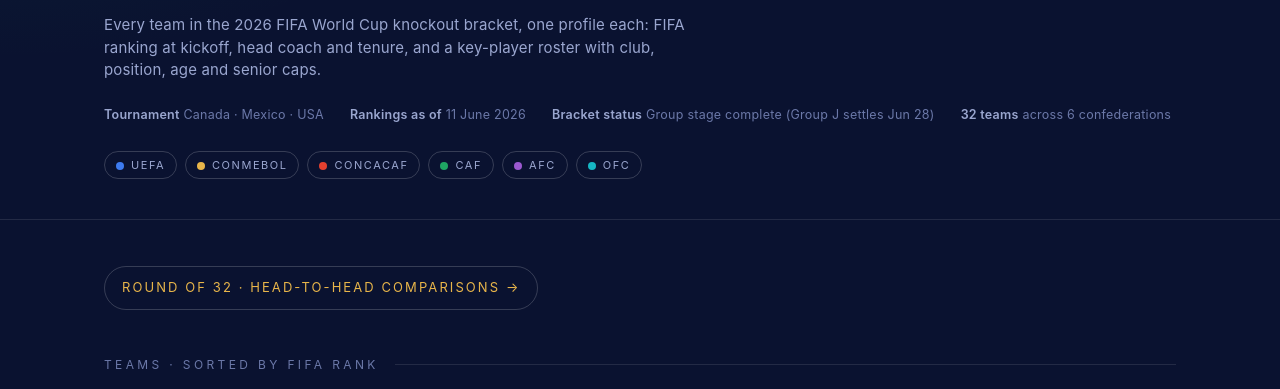
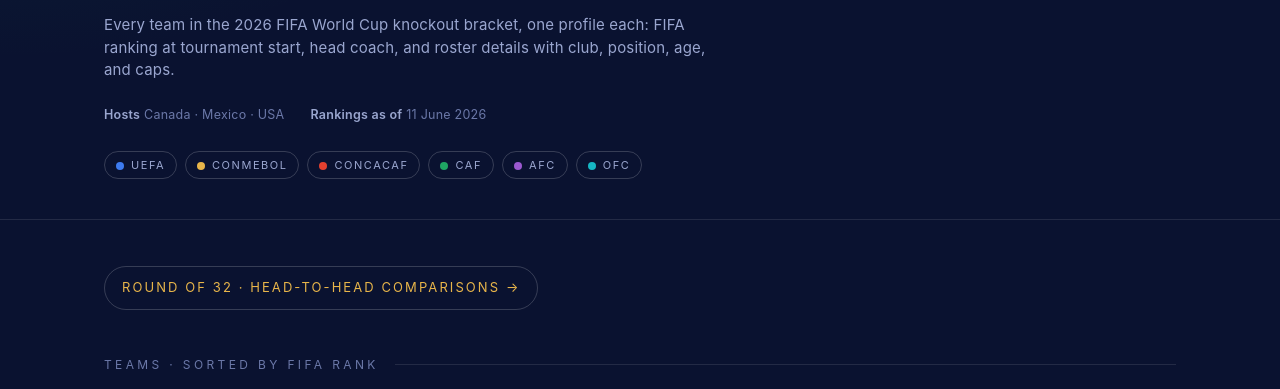
Before and after one commit to stvsmth/wc26-ko, a plain HTML site: page index.html in a window 1280 px wide. Shown: the part 215-604 px from the top of the page. Drawn offline with nearby package versions, Linux system fonts and the light colour scheme.

Commit message:
Clean up header / footer verbiage.

```diff
--- a/index.html
+++ b/index.html
@@ -5,12 +5,10 @@
   <div class="kicker"><span class="bar"></span>The Knockout Field</div>
   <h1 class="display">Round of <span class="yr">32</span></h1>
   <p class="sub">Every team in the 2026 FIFA World Cup knockout bracket, one profile each:
-  FIFA ranking at kickoff, head coach and tenure, and a key-player roster with club, position, age and senior caps.</p>
+  FIFA ranking at tournament start, head coach, and roster details with club, position, age, and caps.</p>
   <div class="meta">
-    <span><b>Tournament</b> Canada · Mexico · USA</span>
+    <span><b>Hosts</b> Canada · Mexico · USA</span>
     <span><b>Rankings as of</b> 11 June 2026</span>
-    <span><b>Bracket status</b> Group stage complete (Group J settles Jun 28)</span>
-    <span><b>32 teams</b> across 6 confederations</span>
   </div>
   <div class="legend"><span class="chip"><span class="dot" style="background:var(--conf-uefa)"></span>UEFA</span><span class="chip"><span class="dot" style="background:var(--conf-conmebol)"></span>CONMEBOL</span><span class="chip"><span class="dot" style="background:var(--conf-concacaf)"></span>CONCACAF</span><span class="chip"><span class="dot" style="background:var(--conf-caf)"></span>CAF</span><span class="chip"><span class="dot" style="background:var(--conf-afc)"></span>AFC</span><span class="chip"><span class="dot" style="background:var(--conf-ofc)"></span>OFC</span></div>
 </div></header>
@@ -307,6 +305,6 @@
       <div class="tc-status s-ready">Full profile</div>
     </a></div>
   <footer>
-    <p><b style="color:var(--ink-dim)">Sources.</b> Bracket: Wikipedia / ESPN / Sky Sports / Fox Sports (group stage complete 27 Jun). Rankings: FIFA official 11 Jun 2026 (via ESPN). Squads: official federation announcements, cross-checked vs Goal.com / OneFootball.</p>
+    <p><b style="color:var(--ink-dim)">Sources.</b> Bracket: Wikipedia / ESPN / Sky Sports / Fox Sports. Rankings: FIFA official 11 Jun 2026 (via ESPN). Squads: official federation announcements, cross-checked vs Goal.com / OneFootball.</p>
   </footer>
 </main></body></html>
```
